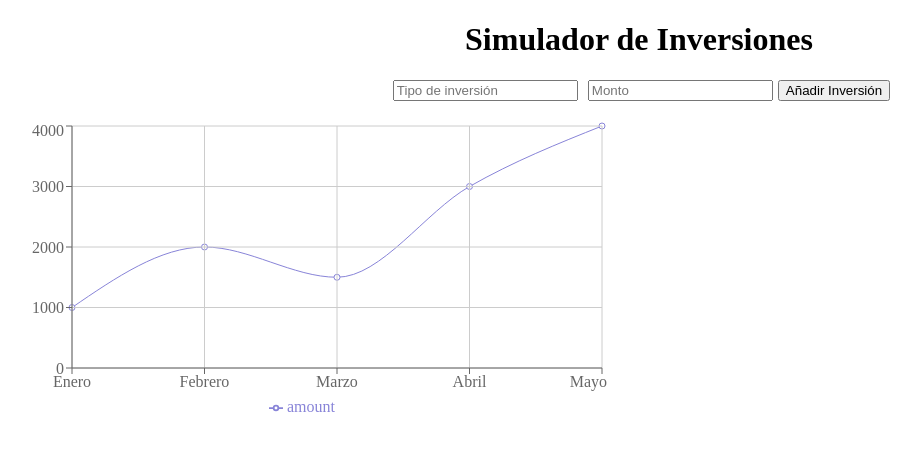
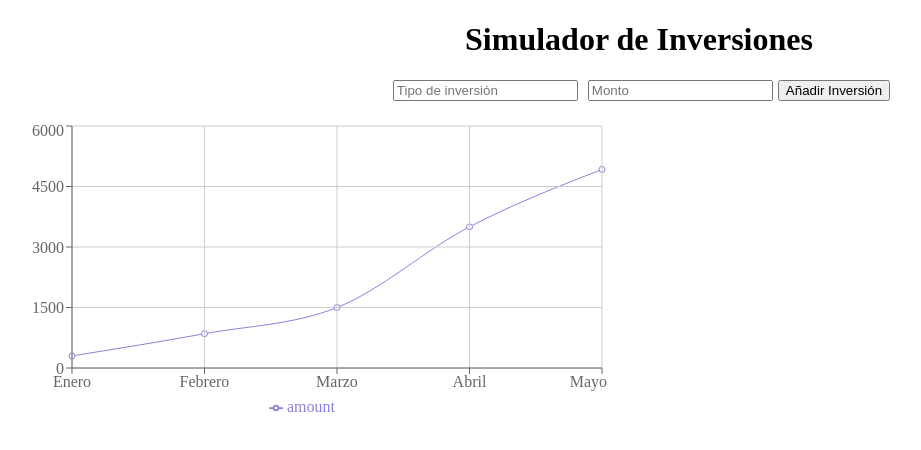
Before and after one commit to pascualmanuel/investify, a React (Create React App) app: page / in a window 1280 px wide. Shown: the top 450 px of the page, without its empty margins (1-922 px from the left). Built offline with nearby package versions, Linux system fonts and the light colour scheme.

Commit message:
Modify sample data to see chart update

```diff
--- a/src/Data/sampleData.js
+++ b/src/Data/sampleData.js
@@ -1,7 +1,7 @@
 export const sampleData = [
-  { name: "Enero", amount: 1000 },
-  { name: "Febrero", amount: 2000 },
+  { name: "Enero", amount: 300 },
+  { name: "Febrero", amount: 850 },
   { name: "Marzo", amount: 1500 },
-  { name: "Abril", amount: 3000 },
-  { name: "Mayo", amount: 4000 },
+  { name: "Abril", amount: 3500 },
+  { name: "Mayo", amount: 4923 },
 ];
```
